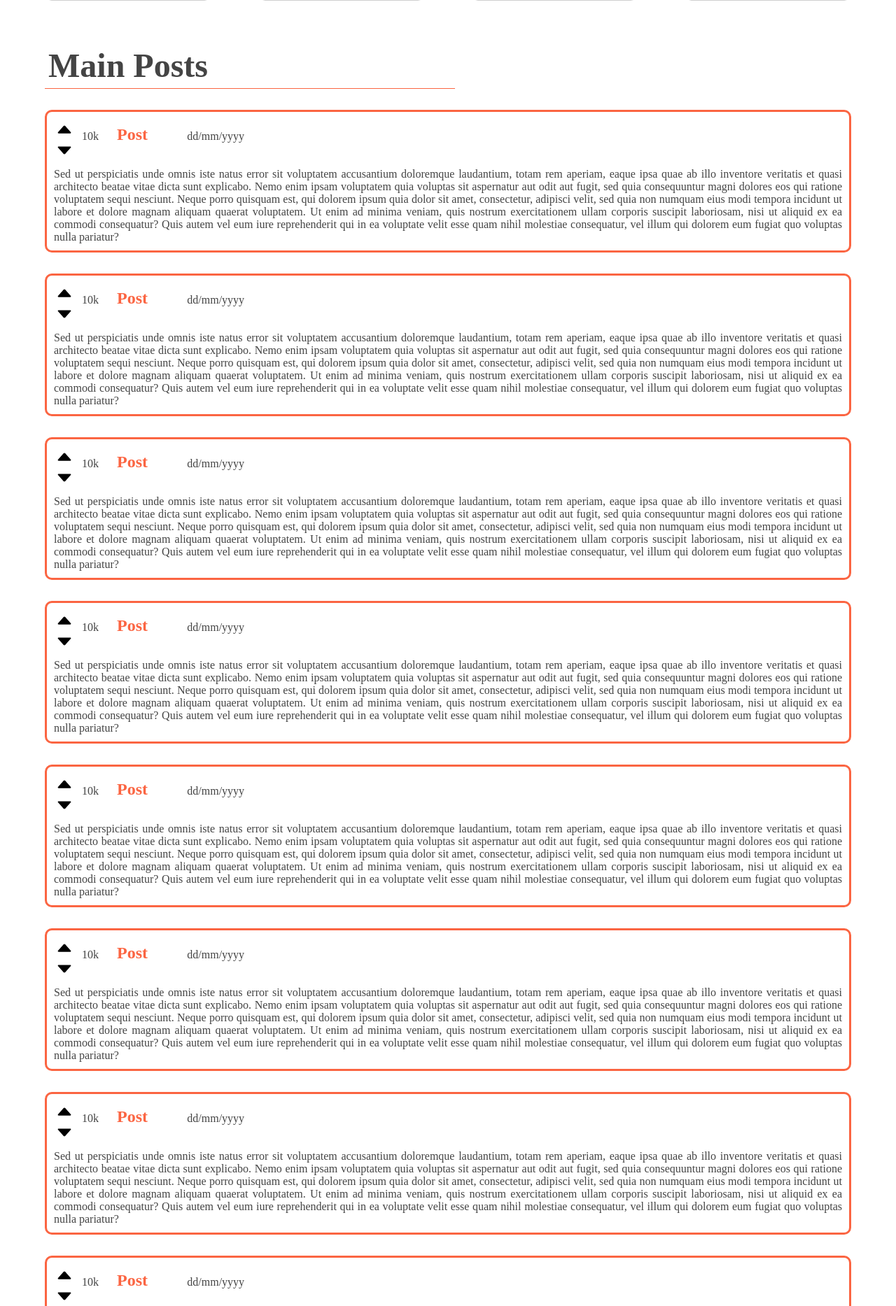
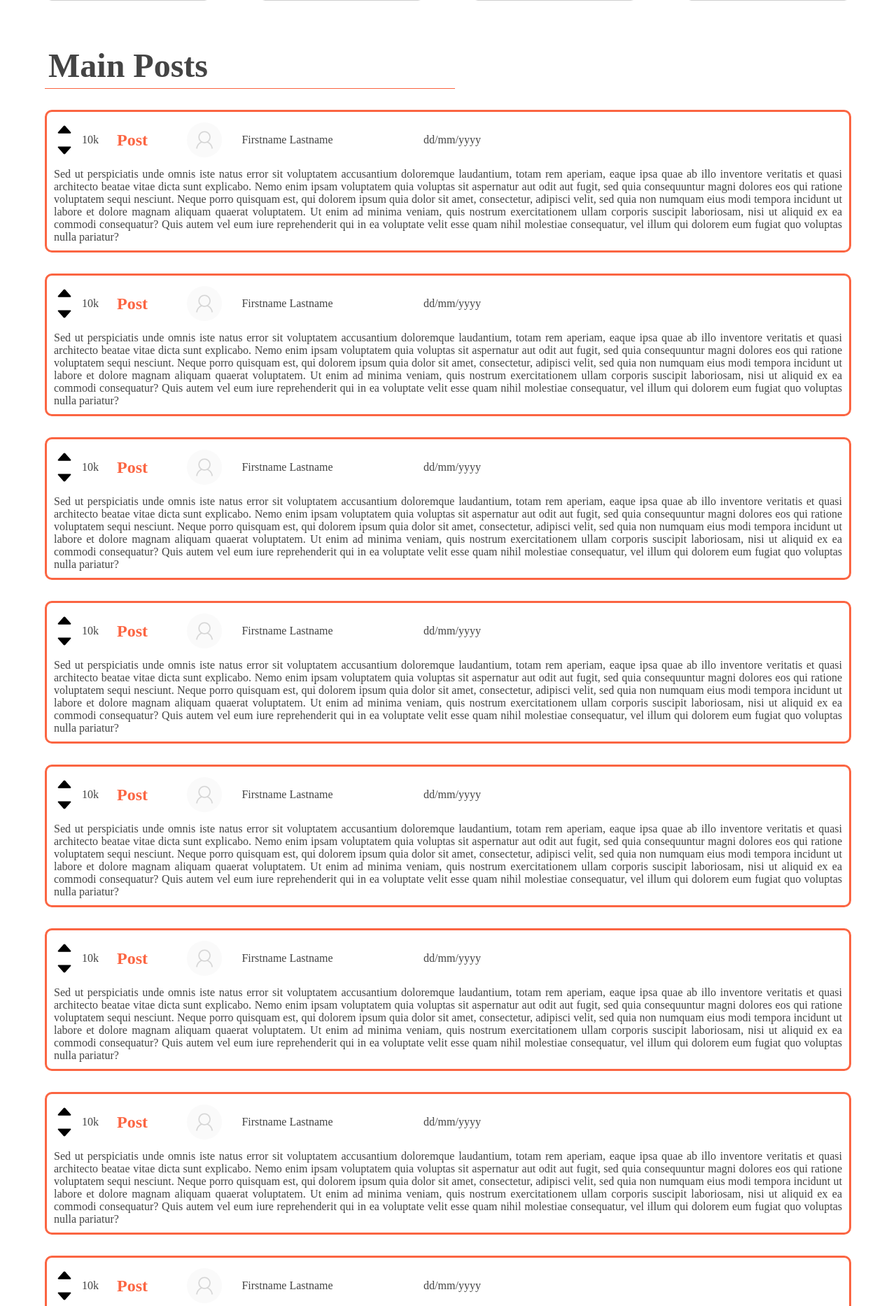
Before and after one commit to DuarteOliveira8/LTW-1819, a PHP site: page / in a window 1280 px wide. Shown: the part 1001-2868 px from the top of the page at 70% size. Run offline with PHP 8.4, Linux system fonts and the light colour scheme.

Commit message:
Post user added

```diff
--- a/public/css/shared-components/Post.css
+++ b/public/css/shared-components/Post.css
@@ -10,13 +10,13 @@
 .post-container .post-header {
   margin-bottom: 10px;
   display: flex;
-  align-items: baseline;
+  align-items: center;
   flex-wrap: wrap;
 }
 
 .post-container .post-header .post-votes {
   display: grid;
-  align-items: baseline;
+  align-items: center;
   grid-template-columns: [arrows]1fr [votes]2fr [end];
   grid-template-rows: [up]auto [down]auto [end];
 }
@@ -62,6 +62,30 @@
   color: #fb6542;
 }
 
+.post-container .post-header .user {
+  display: flex;
+  align-items: center;
+  margin-left: 5%;
+  width: 25%;
+  text-decoration: none;
+}
+
+.post-container .post-header .user .user-avatar {
+  width: 50px;
+  height: 50px;
+  border-radius: 50%;
+  background-position: center;
+  background-repeat: no-repeat;
+  background-size: cover;
+  -webkit-background-size: cover;
+  -moz-background-size: cover;
+  -o-background-size: cover;
+}
+
+.post-container .post-header .user .username {
+  margin-left: 10%;
+}
+
 .post-container .post-header .post-date {
   margin-left: 5%;
 }
--- a/public/shared-components/Post.php
+++ b/public/shared-components/Post.php
@@ -22,6 +22,12 @@
         Post
       </div>
 
+      <a href="/profile" class="user">
+        <div class="user-avatar" style="background-image: url('/images/default-profile.png')"></div>
+
+        <div class="username">Firstname Lastname</div>
+      </a>
+
       <div class="post-date">
         dd/mm/yyyy
       </div>
```
